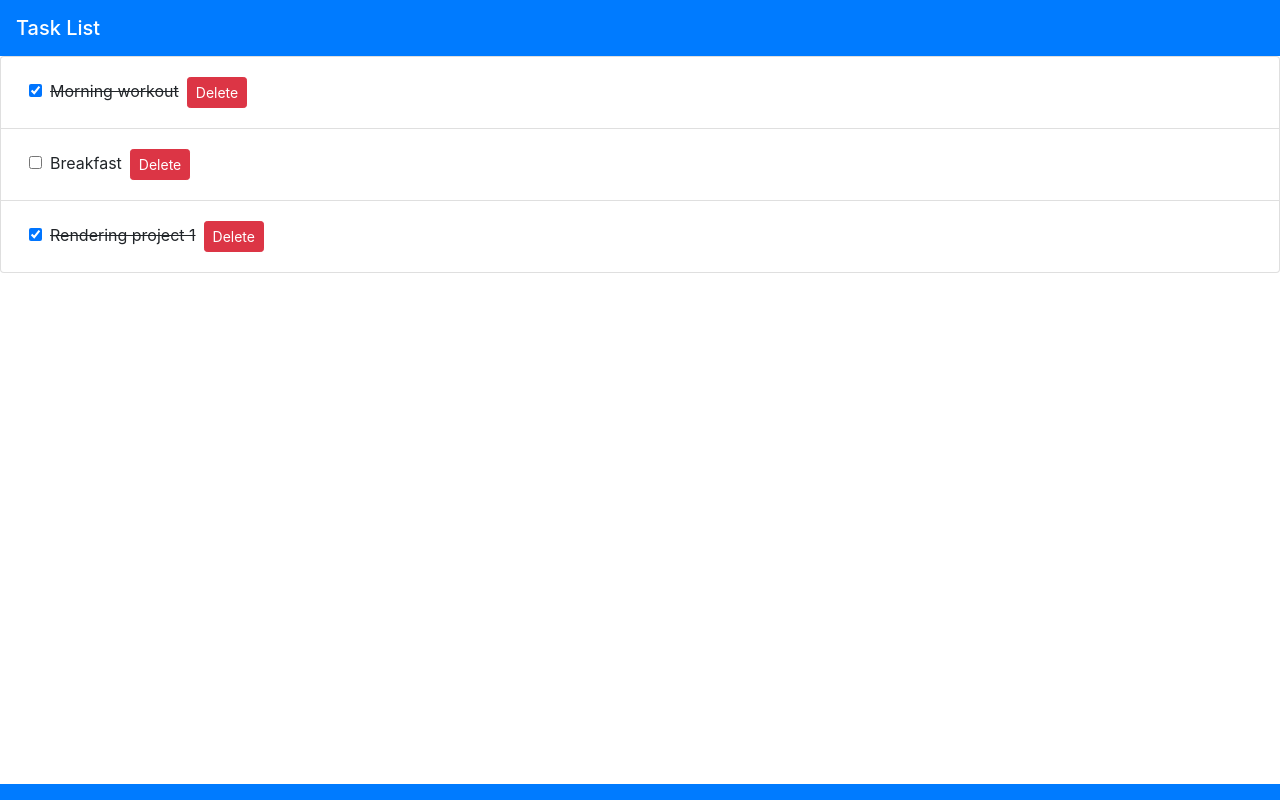
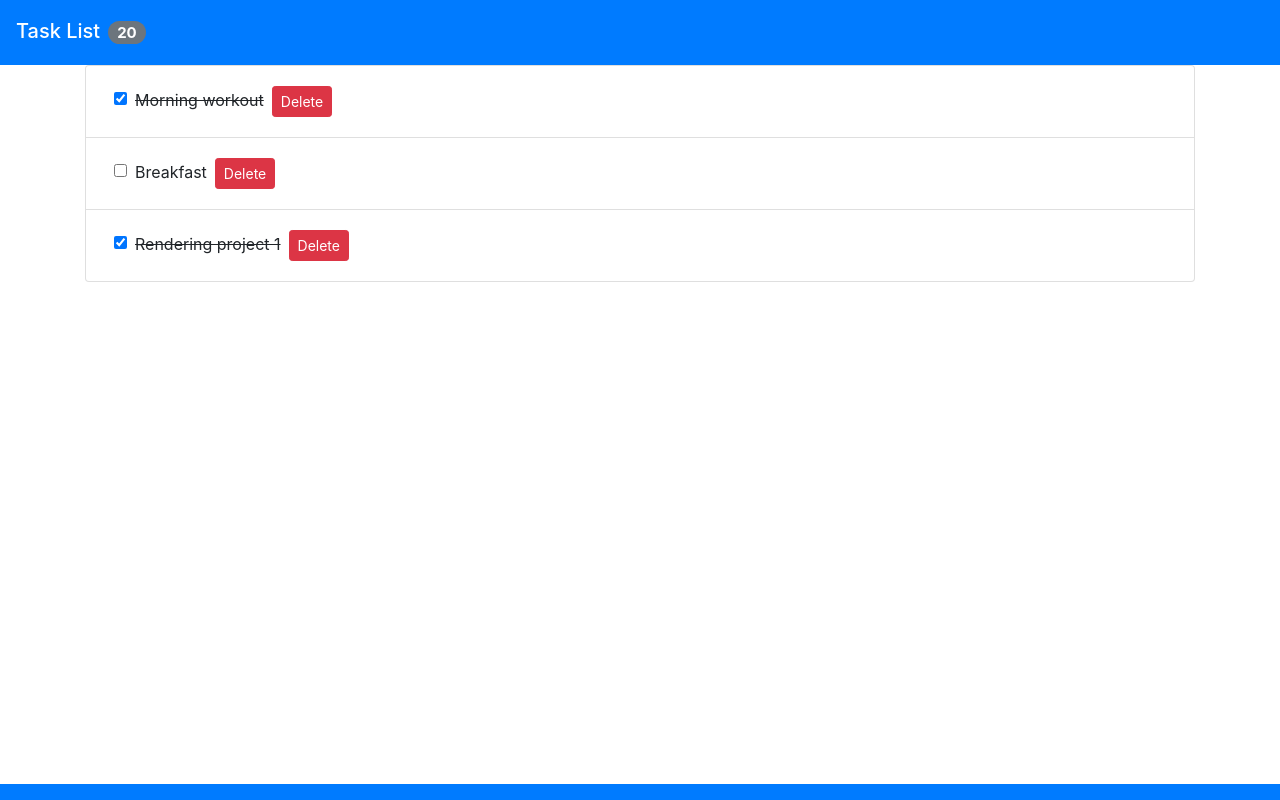
Before and after one commit to danilopinheiro/learning-react-2, a React (Create React App) app: page / in a window 1280 px wide. Built offline with nearby package versions, Linux system fonts and the light colour scheme.

Commit message:
Task counter

```diff
--- a/src/App.js
+++ b/src/App.js
@@ -7,8 +7,10 @@ import Tasks from "./components/tasks";
 function App() {
   return (
     <React.Fragment>
-      <Header />
-      <Tasks />
+      <Header totalTasks={20} />
+      <main className="container">
+        <Tasks />
+      </main>
       <Footer />
     </React.Fragment>
   );
--- a/src/components/header.jsx
+++ b/src/components/header.jsx
@@ -1,9 +1,14 @@
 import React from "react";
 
-const Header = () => {
+const Header = ({ totalTasks }) => {
   return (
     <nav className="navbar navbar-dark bg-primary">
-      <span className="navbar-brand mb-0 h1">Task List</span>
+      <span className="navbar-brand mb-0 h1">
+        Task List
+        <span className="badge badge-pill badge-secondary m-2">
+          {totalTasks}
+        </span>
+      </span>
     </nav>
   );
 };
```
